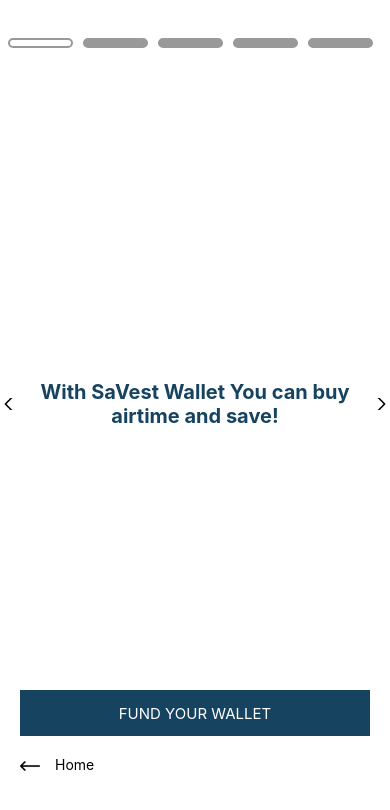
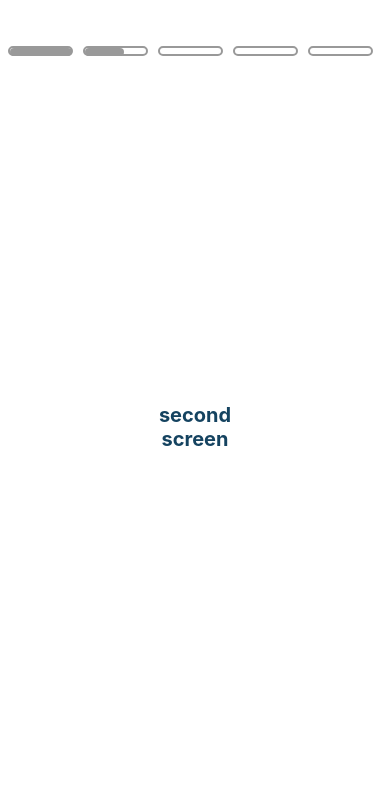
Before and after one commit to boma25/story-view, a React Native app: screen / in a window 390 px wide. Shown: the top 810 px of the page. Built offline with nearby package versions, Linux system fonts and the light colour scheme.

Commit message:
Chore: Automate screen change

```diff
--- a/App.js
+++ b/App.js
@@ -14,6 +14,7 @@
 import Progresbar from './src/Progresbar';
 
 
+
 const App= (props) => {
   return (
     <>
@@ -26,16 +27,12 @@
 };
 
 const styles = StyleSheet.create({
-  scrollView: {
 
-  },
   engine: {
     position: 'absolute',
     right: 0,
   },
-  body: {
 
-  },
 });
 
 export default App;
--- a/src/Progresbar.js
+++ b/src/Progresbar.js
@@ -5,13 +5,11 @@
     Text,
     Dimensions,
     TouchableOpacity,
-    Image
+    Animated
   } from 'react-native';
 
 
-  import back from "../assets/prev.png"
-  import next from "../assets/next.png"
-  import gohome from "../assets/backarrow.png"
+
 
 
   const width = Dimensions.get('window').width
@@ -19,13 +17,15 @@
   const activeColor = "#fff"
   const inactiveColor = ""
 
+
   const text = [
-                    "With SaVest Wallet You can buy airtime and save!",
-                    "the second view",
-                    "the third view",
-                    "the fourth view",
-                    "the last view",
+    "first screen",
+    "second screen",
+    "third screen",
+    "fourth screen",
+    "last screen",
 ]
+
 
   let r =1;
   let m = 10;
@@ -38,10 +38,49 @@
     }
     class Progresbar extends Component{
         state = {
-        message:0,
+            message: 0,
+            slide1: new Animated.Value(0),
+            slide2: new Animated.Value(0),
+            slide3: new Animated.Value(0),
+            slide4: new Animated.Value(0),
+            slide5: new Animated.Value(0)
         }
 
-
+        componentDidMount(){
+            Animated.timing(this.state.slide1, {
+                toValue: (width/(text.length+r)-3),
+                duration: 5000,
+                useNativeDriver: false,
+            }).start(() => {
+                this.next()
+                Animated.timing(this.state.slide2, {
+                    toValue: (width/(text.length+r)-3),
+                    duration: 5000,
+                    useNativeDriver: false,
+                }).start(()=>{
+                    this.next()
+                    Animated.timing(this.state.slide3, {
+                        toValue: (width/(text.length+r)-3),
+                        duration: 5000,
+                        useNativeDriver: false,
+                    }).start(()=>{
+                        this.next()
+                        Animated.timing(this.state.slide4, {
+                            toValue: (width/(text.length+r)-3),
+                            duration: 5000,
+                            useNativeDriver: false,
+                        }).start(()=>{
+                            this.next()
+                            Animated.timing(this.state.slide5, {
+                                toValue: (width/(text.length+r)-3),
+                                duration: 5000,
+                                useNativeDriver: false,
+                            }).start()
+                        })
+                    })
+                })
+              });
+        }
         next =()=>{
             if(this.state.message !== text.length-1){
                 this.setState({message:this.state.message + 1})
@@ -61,9 +100,31 @@
 
         }
         render(){
+            const text = [
+                              {
+                                  text:"first screen",
+                                  width:this.state.slide1
+                              },
+                              {
+                                  text:"second screen",
+                                  width:this.state.slide2
+                              },
+                              {
+                                  text:"third screen",
+                                  width:this.state.slide3
+                              },
+                              {
+                                  text:"fourth screen",
+                                  width:this.state.slide4
+                              },
+                              {
+                                  text:"last screen",
+                                  width:this.state.slide5
+                              },
+                          ]
             const ProgressBar =text.map((bars, index,)=>
-                <TouchableOpacity key={index} style={[styles.progres,{backgroundColor: index === this.state.message ? "#fff" : "#999"}]} onPress={()=>this.progressclick(bars)}>
-
+            <TouchableOpacity key={index} style={[styles.progres,{backgroundColor: "transparent"}]} onPress={()=>this.progressclick(bars)}>
+                    <Animated.View style={{...styles.progressInner,width:bars.width}}/>
                 </TouchableOpacity>
             )
 
@@ -72,34 +133,27 @@
                 <View style={{flexDirection:"row", marginTop:-70, justifyContent: "center", }}>
                         {ProgressBar}
                 </View>
-                <Writeup value={this.state.message} next={this.next} back={this.back} />
+                <Writeup value={this.state.message}  next={this.next} back={this.back} />
                 <View style={{}}>
-                    <TouchableOpacity style={styles.fundbutton}>
-                        <Text style={ { fontSize:15, color:"#fff" }}>
-                            FUND YOUR WALLET
-                        </Text>
-                    </TouchableOpacity>
-                    <TouchableOpacity style={{flexDirection:"row", paddingTop:20,marginBottom:-40}}>
-                        <Image source={gohome}  style={{height:20,width:20, marginRight:15}}/>
-                        <Text>
-                            Home
-                        </Text>
-                    </TouchableOpacity>
                 </View>
             </View>
         );
     }
 }
 
+
+
 const Writeup=(props)=>{
     return(
         <View style={{flexDirection:"row", alignItems:"center", paddingTop:70, width:width,justifyContent:"space-between", height:height/4}}>
-            <TouchableOpacity onPress={props.back}>
-                <Image source={back} style={{height:12,width:20}}/>
+            <TouchableOpacity onPress={props.back} style={{width:width/3, height:height/1.1}}>
+
             </TouchableOpacity>
-            <Text style={{fontSize:20, textAlign:"center", fontWeight: "bold", color:"#154360",width:width-70}}>{text[props.value]}</Text>
-            <TouchableOpacity onPress={props.next}>
-                <Image source={next} style={{height:12,width:20}}/>
+            <View>
+                <Text style={{fontSize:20, textAlign:"center", fontWeight: "bold", color:"#154360",width:width/3}}>{text[props.value]}</Text>
+            </View>
+            <TouchableOpacity onPress={props.next} style={{width:width/3, height:height/1.1}}>
+
             </TouchableOpacity>
         </View>
     )
@@ -117,12 +171,11 @@
         borderRadius:5,
 
     },
-    fundbutton: {
-        backgroundColor:"#154360",
-        width:width-40,
-        alignItems:"center",
-        justifyContent: "center",
-        height:46
+    progressInner:{
+        height:8,
+        backgroundColor: "#999",
+        marginRight:m,
+        borderRadius:5,
     }
 
 });
```
Also changed, not shown: 1 other file (tests, documents, lock files or other folders). Lines whose indentation alone changed are shown as unchanged.
